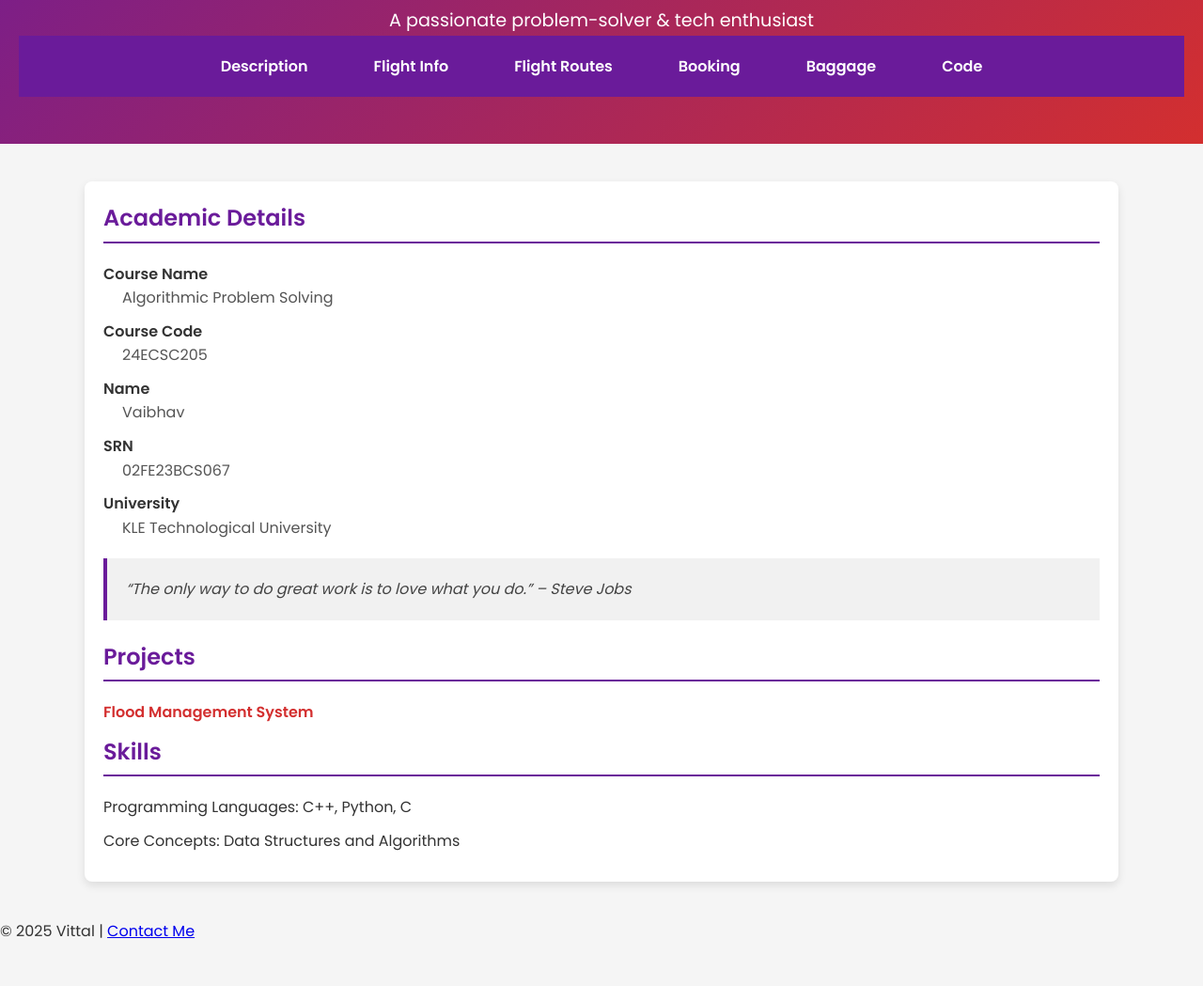
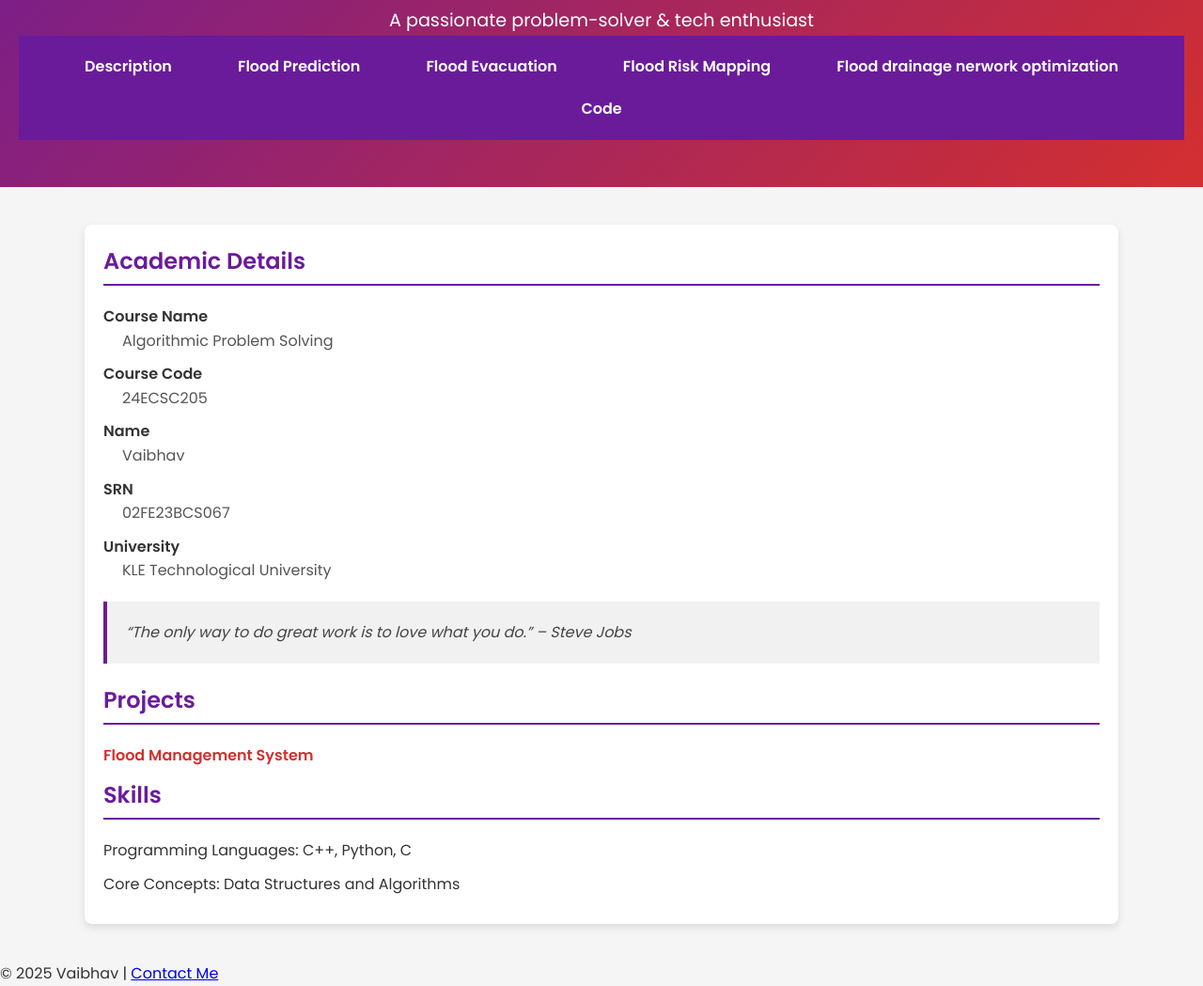
Before and after one commit to Vaibhav-Thabbannavar/floodmgmtsystem.github.io, a plain HTML site: page index.html in a window 1280 px wide. Shown: the part 320-1369 px from the top of the page at 94% size. Before the commit the page ends 1323 px from the top, so only its background shows below. Drawn offline with Linux system fonts and the light colour scheme.

Commit message:
Update index.html

```diff
--- a/index.html
+++ b/index.html
@@ -171,10 +171,10 @@
         <!-- Navigation Menu -->
         <nav id="nav-menu">
             <a href="desc.html">Description</a>
-            <a href="Flood Prediction.html">Flight Info</a>
-            <a href="Flood Evacuation.html">Flight Routes</a>
-            <a href="Flood Risk Mapping.html">Booking</a>
-            <a href="Flood drainage nerwork optimization.html">Baggage</a>
+            <a href="Flood Prediction.html">Flood Prediction</a>
+            <a href="Flood Evacuation.html">Flood Evacuation</a>
+            <a href="Flood Risk Mapping.html">Flood Risk Mapping</a>
+            <a href="Flood drainage nerwork optimization.html">Flood drainage nerwork optimization</a>
             <a href="Program.html">Code</a>
         </nav>
     </header>
@@ -212,7 +212,7 @@
 
     <!-- Footer -->
     <footer>
-        <p>&copy; 2025 Vittal | <a href="#contact">Contact Me</a></p>
+        <p>&copy; 2025 Vaibhav | <a href="#contact">Contact Me</a></p>
     </footer>
 
     <script>
```
